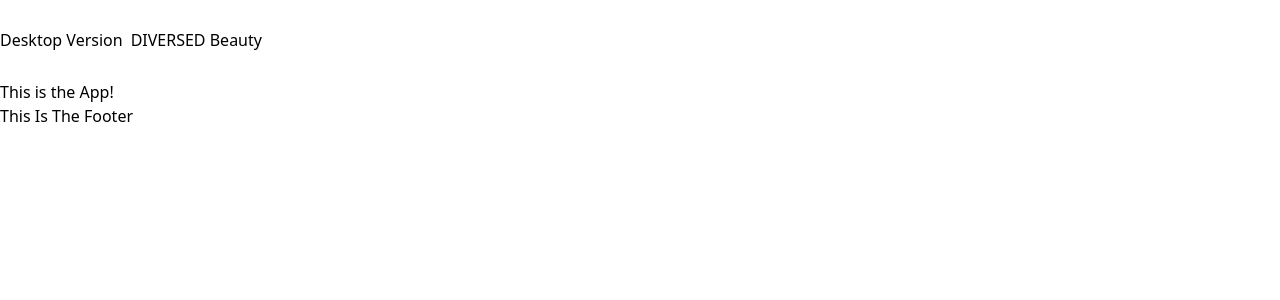
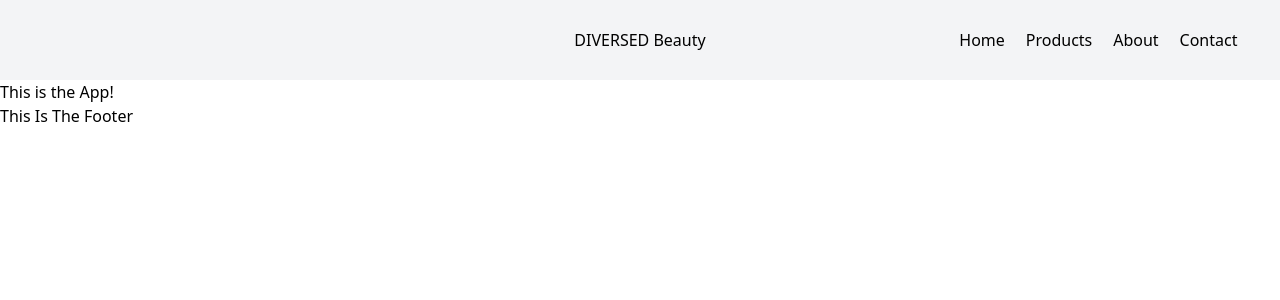
Before and after one commit to pdaly91/DiversedBeauty, a React (Vite) app: page / in a window 1280 px wide. Shown: the top 300 px of the page. Built offline with nearby package versions, Linux system fonts and the light colour scheme.

Commit message:
move nav to right and add desktop version

```diff
--- a/src/components/Header.jsx
+++ b/src/components/Header.jsx
@@ -4,16 +4,22 @@ const Header = () => {
   const [menuToggle, setMenuToggle] = useState(false);
   return (
     <>
-      <div className="flex flex-row m-auto h-20 items-center justify-center">
+      <div className="flex flex-row m-auto h-20 items-center justify-center bg-gray-100">
+        {/* empty div to get Logo centered */}
+        <div className="flex-1"></div>
+        {/* Logo */}
+        <div className="m-2">
+          DIVERSED Beauty
+        </div>
         {/* Mobile Version */}
-        <div className="lg:hidden flex-1">
+        <div className="lg:hidden flex-1 flex justify-end">
           <button className="cursor-pointer duration-300 hover:scale-110 my-2 mx-2" onClick={() => setMenuToggle(!menuToggle)}>
             <svg xmlns="http://www.w3.org/2000/svg" fill="none" viewBox="0 0 24 24" strokeWidth={1.5} stroke="currentColor" className="w-6 h-6">
               <path strokeLinecap="round" strokeLinejoin="round" d="M3.75 6.75h16.5M3.75 12h16.5m-16.5 5.25h16.5" />
             </svg>
           </button>
-          <div className={`fixed z-40 w-full bg-gray-100 overflow-hidden flex flex-col lg:hidden gap-12 origin-top duration-700 ${!menuToggle ? "h-0" : "h-full"}`}>
-            <div className="flex flex-col content-center w-full">
+          <div className={`fixed z-40 left-0 top-20 right-0 w-full bg-gray-100 overflow-hidden flex flex-col lg:hidden origin-top duration-700 ${!menuToggle ? "h-0" : "h-full"}`}>
+            <div className="flex flex-col content-center w-full gap-4">
               <div className="m-auto">Home</div>
               <div className="m-auto">Products</div>
               <div className="m-auto">About</div>
@@ -22,15 +28,14 @@ const Header = () => {
           </div>
         </div>
         {/* Desktop Version */}
-        <div className="hidden lg:flex">
-          Desktop Version
+        <div className="hidden lg:flex flex-1 justify-end">
+          <div className="flex flex-row gap-4 w-1/2 justify-evenly mr-10">
+            <div className="m-auto">Home</div>
+            <div className="m-auto">Products</div>
+            <div className="m-auto">About</div>
+            <div className="m-auto">Contact</div>
+          </div>
         </div>
-        {/* Logo */}
-        <div className="m-2">
-          DIVERSED Beauty
-        </div>
-        {/* empty div to get Logo centered */}
-        <div className="flex-1"></div>
       </div>
     </>
   )
```
